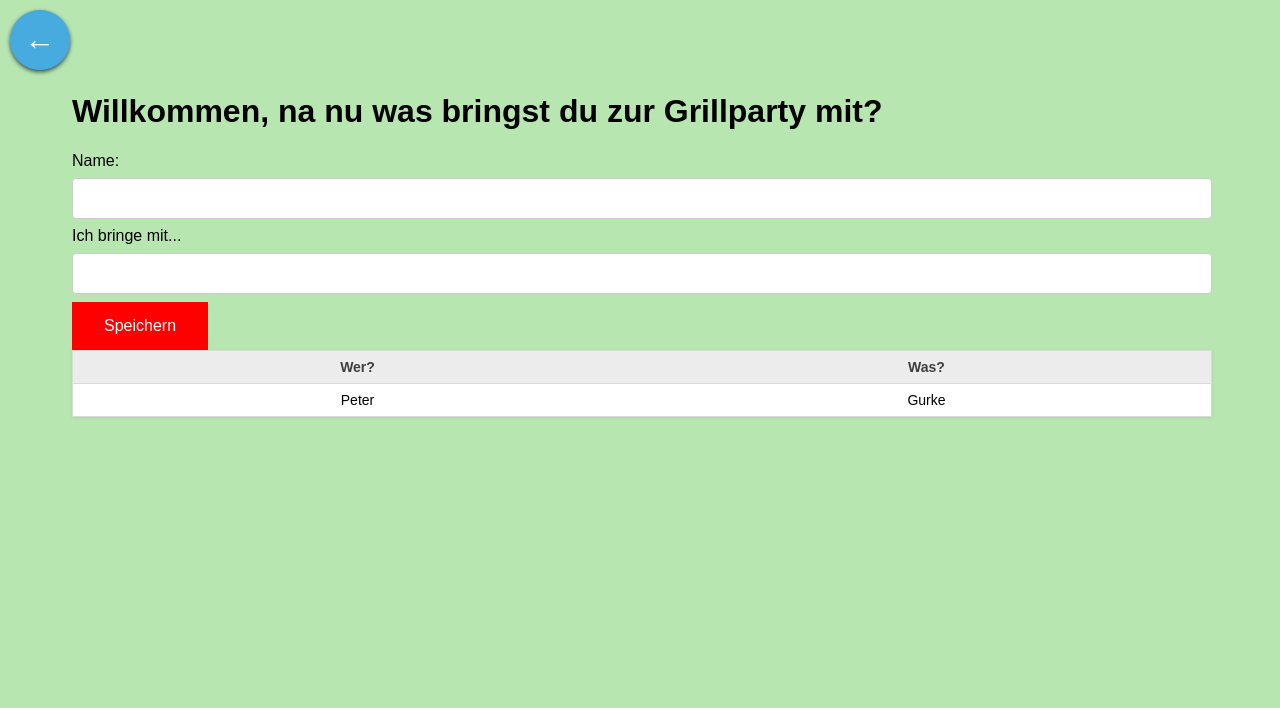
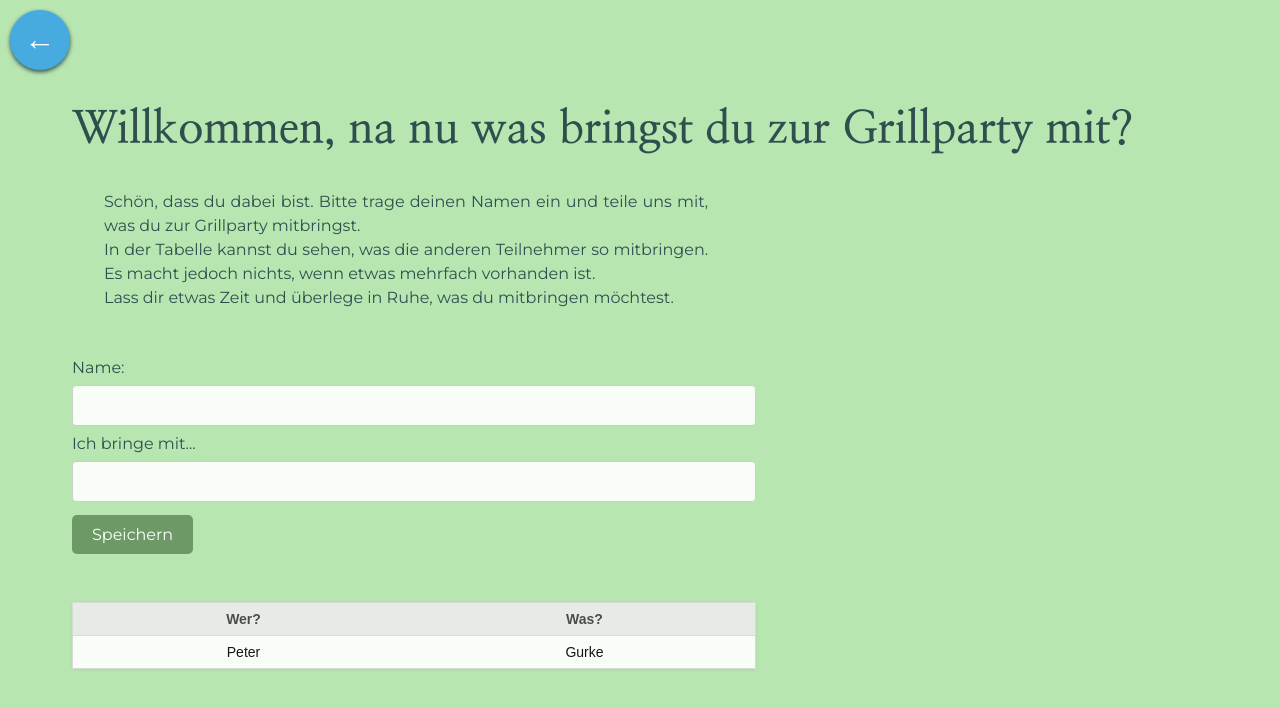
Before and after one commit to MSPK-git/emotion-web, a React (Create React App) app: page / in a window 1280 px wide. Both pictures are taken after a click on the element "Emoticon One". Shown: the top 708 px of the page. Built offline with nearby package versions, Linux system fonts and the light colour scheme.

Commit message:
emotion1 begonnen

```diff
--- a/src/components/emoticon_1/EmoticonOne.css
+++ b/src/components/emoticon_1/EmoticonOne.css
@@ -1,3 +1,4 @@
+@import url('https://fonts.googleapis.com/css2?family=Montserrat:ital,wght@0,200;0,300;0,400;1,100;1,200&family=Nanum+Myeongjo:wght@400;700;800&display=swap');
 input[type="text"],
 select {
   width: 100%;
@@ -23,13 +24,61 @@ input[type="submit"] {
 input[type="submit"]:hover {
   background-color: #45a049;
 }
-.button-one {
-    background-color: #4CAF50; /* Green */
+.button1 {
+  background-color: #6D9967; /* Green */
   border: none;
+  border-radius: 5px;
   color: white;
-    padding: 15px 32px;
+  padding: 10px 20px;
+  margin-top: .3em;
   text-align: center;
   text-decoration: none;
   display: inline-block;
   font-size: 16px;
+  font-family: 'Montserrat', sans-serif;
 }
+
+.button1:hover{
+  background-color: #4CAF50;
+
+}
+
+.emo1_h1 {
+  font-family: 'Nanum Myeongjo', serif;
+  font-size: 2.8rem;
+  color: darkslategrey;
+}
+.emo1_p {
+  font-family: 'Montserrat', sans-serif;
+  width: 53%;
+  text-align: justify;
+  font-size: 1rem;
+  margin: 2em;
+  color: darkslategrey;
+  line-height: 150%;
+}
+
+.form1{
+  width: 60%;
+  margin-top: 3em;
+  color: darkslategrey;
+  /*border: 1px dotted darkslategrey;
+  border-radius: 20px;
+  padding: 1.5em;*/
+}
+
+.input1{
+  opacity: .9;
+}
+
+.table1{
+  opacity: .9;
+  width: 60%;
+  margin-top: 3em;
+  font-family: 'Montserrat', sans-serif;
+
+}
+
+.label1{
+  font-family: 'Montserrat', sans-serif;
+}
--- a/src/components/emoticon_1/EmotionOne.tsx
+++ b/src/components/emoticon_1/EmotionOne.tsx
@@ -29,31 +29,39 @@ export default function EmoticonOne({
         }}
       >
         <div style={{ padding: "70px" }}>
-          <h1>
+          <h1 className="emo1_h1">
             Willkommen, {firstName} {lastName} was bringst du zur Grillparty
             mit?
           </h1>
-          <form>
-            <label>
+          <p className="emo1_p">
+            Schön, dass du dabei bist. Bitte trage deinen Namen ein und teile uns mit, was du zur Grillparty mitbringst. <br/>
+            In der Tabelle kannst du sehen, was die anderen Teilnehmer so mitbringen. Es macht jedoch nichts, wenn etwas mehrfach vorhanden ist. <br/>
+            Lass dir etwas Zeit und überlege in Ruhe, was du mitbringen möchtest.
+          </p>
+
+          <form className="form1">
+            <label className="label1">
               Name:
               <input
                 type="text"
                 value={inputName}
                 onChange={(e) => setInputName(e.target.value)}
                 name="name"
+                className="input1"
               />
             </label>
-            <label>
+            <label className="label1">
               Ich bringe mit...
               <input
                 type="text"
                 value={inputItem}
                 onChange={(e) => setInputItem(e.target.value)}
                 name="item"
+                className="input1"
               />
             </label>
             <button
-              className="button-one"
+              className="button1"
               onClick={() => {
                 if (inputItem && inputName) {
                   setPartyItems((prev) => [
@@ -66,7 +74,8 @@ export default function EmoticonOne({
               Speichern
             </button>
           </form>
-          <div className="table" style={{ display: "flex" }}>
+
+          <div className="table1" style={{ display: "flex" }}>
             <Table items={partyItems}></Table>
           </div>
         </div>
```
Lines whose indentation alone changed are shown as unchanged.
